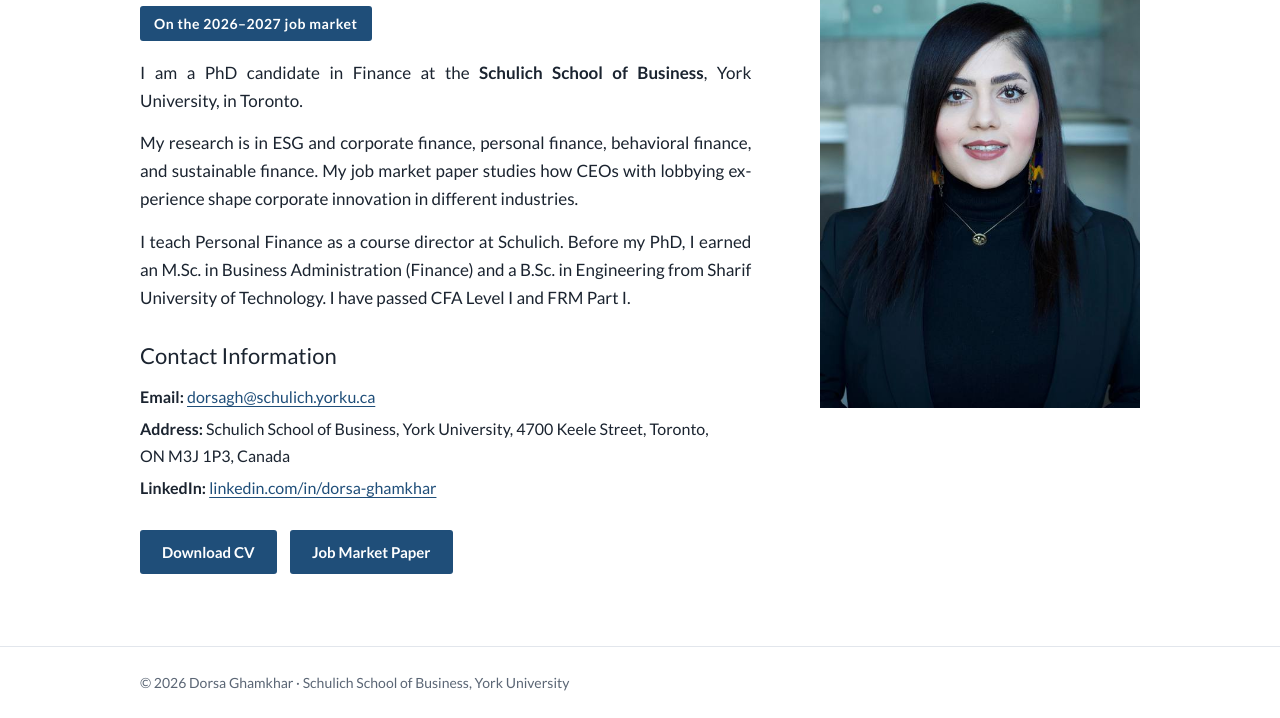
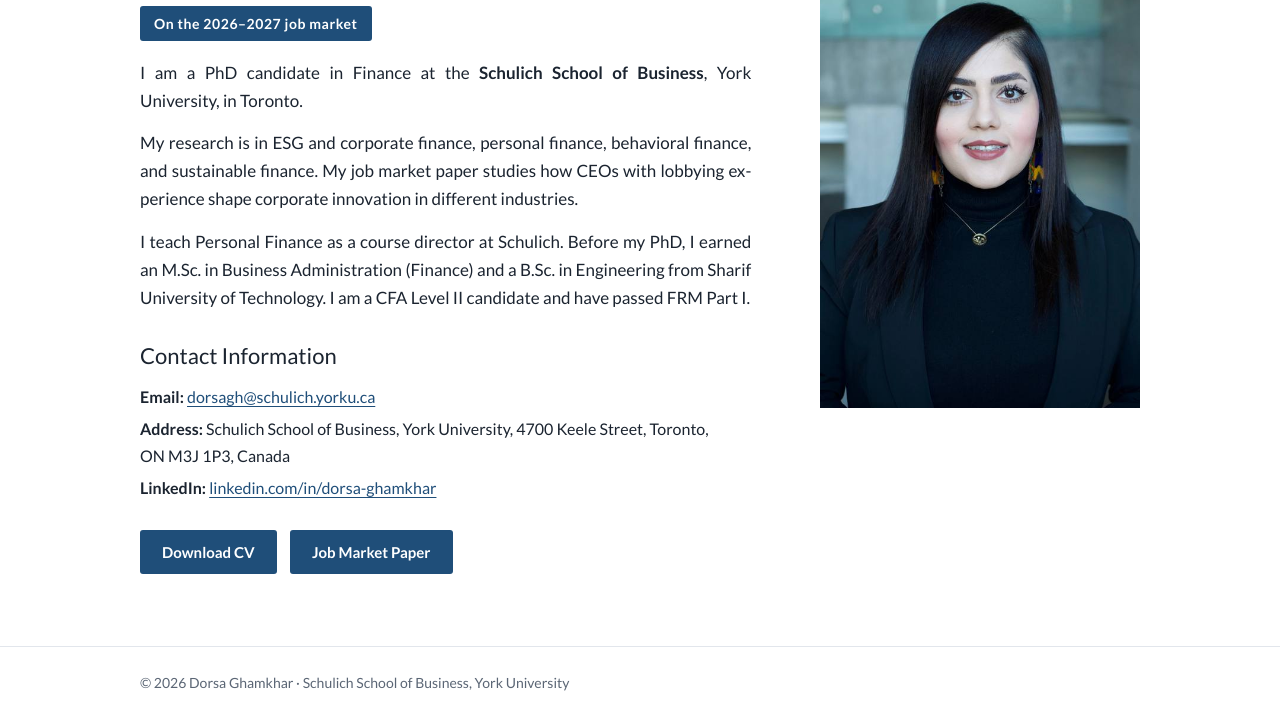
Before and after one commit to dorsaghamkhar/dorsaghamkhar.github.io, a plain HTML site: page index.html in a window 1280 px wide. Shown: the part 216-934 px from the top of the page. Drawn offline with Linux system fonts and the light colour scheme.

Commit message:
Add files via upload

```diff
--- a/index.html
+++ b/index.html
@@ -5,7 +5,7 @@
     <span class="market">On the 2026–2027 job market</span>
     <p>I am a PhD candidate in Finance at the <b>Schulich School of Business</b>, York University, in Toronto.</p>
     <p>My research is in ESG and corporate finance, personal finance, behavioral finance, and sustainable finance. My job market paper studies how CEOs with lobbying experience shape corporate innovation in different industries.</p>
-    <p>I teach Personal Finance as a course director at Schulich. Before my PhD, I earned an M.Sc. in Business Administration (Finance) and a B.Sc. in Engineering from Sharif University of Technology. I have passed CFA Level I and FRM Part I.</p>
+    <p>I teach Personal Finance as a course director at Schulich. Before my PhD, I earned an M.Sc. in Business Administration (Finance) and a B.Sc. in Engineering from Sharif University of Technology. I am a CFA Level II candidate and have passed FRM Part I.</p>
     <div class="contact" aria-label="Contact">
       <h2>Contact Information</h2>
       <p><b>Email:</b> <a href="mailto:dorsagh@schulich.yorku.ca">dorsagh@schulich.yorku.ca</a></p>
```
